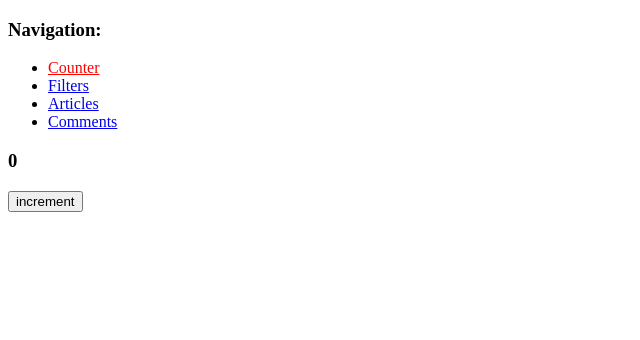
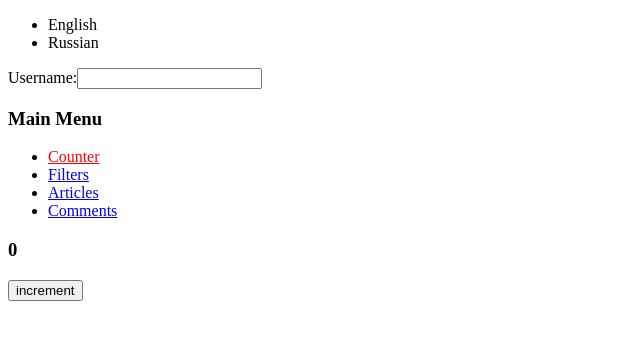
Before and after one commit to YemetsArtem/react-project, a React (Create React App) app: page /counter in a window 1280 px wide. Shown: the top 340 px of the page, without its empty margins (0-640 px from the left). Built offline with nearby package versions, Linux system fonts and the light colour scheme.

Commit message:
and context and languages selector

```diff
--- a/src/App.js
+++ b/src/App.js
@@ -1,53 +1,50 @@
 import React, { Component } from 'react'
-import { Route, NavLink, Switch, Redirect } from 'react-router-dom'
+import { Route, Switch, Redirect } from 'react-router-dom'
 import Filters from './components/Filters'
+import UserForm from './components/user-form'
 import ArticlesPage from './components/Routes/ArticlesPage'
 import CommentsPage from './components/Routes/CommentsPage'
 import Counter from './components/Counter'
+import Menu, { MenuItem } from './components/Menu'
+import { Provider as UserProvider } from './components/contexts/user'
+import LangProvider from './components/i18n/lang-provider'
 
 class App extends Component {
+  state = {
+    username: '',
+    language: 'en'
+  }
+
+  handlerUserChange = (username) => this.setState({ username })
+  changeLanguage = (language) => (ev) => this.setState({ language })
+
   render() {
     return (
-      <div>
-        <nav>
-          <h3>Navigation: </h3>
+      <LangProvider language={this.state.language}>
         <ul>
-            <li>
-              <NavLink to="/counter" activeStyle={{ color: 'red' }}>
-                Counter
-              </NavLink>
-            </li>
-            <li>
-              <NavLink to="/filters" activeStyle={{ color: 'red' }}>
-                Filters
-              </NavLink>
-            </li>
-            <li>
-              <NavLink to="/articles" activeStyle={{ color: 'red' }}>
-                Articles
-              </NavLink>
-            </li>
-            <li>
-              <NavLink to="/comments" activeStyle={{ color: 'red' }}>
-                Comments
-              </NavLink>
-            </li>
+          <li onClick={this.changeLanguage('en')}>English</li>
+          <li onClick={this.changeLanguage('ru')}>Russian</li>
         </ul>
-        </nav>
+        <UserForm value={this.state.username} onChange={this.handlerUserChange} />
+        <UserProvider value={this.state.username}>
+          <Menu>
+            <MenuItem path="/counter">Counter</MenuItem>
+            <MenuItem path="/filters">Filters</MenuItem>
+            <MenuItem path="/articles">Articles</MenuItem>
+            <MenuItem path="/comments">Comments</MenuItem>
+          </Menu>
           <Switch>
             <Redirect from="/" to="/articles" exact />
             <Route path="/counter" component={Counter} exact />
             <Route path="/filters" component={Filters} />
-          <Route
-            path="/articles/new"
-            render={() => <h1>New Article Page</h1>}
-          />
+            <Route path="/articles/new" render={() => <h1>New Article Page</h1>} />
             <Route path="/articles" component={ArticlesPage} />
             <Route path="/comments" component={CommentsPage} />
             <Route path="/error" render={() => <h1>Error Page</h1>} />
             <Route path="*" render={() => <h1>Not Found Page</h1>} />
           </Switch>
-      </div>
+        </UserProvider>
+      </LangProvider>
     )
   }
 }
--- a/src/components/Article/index.js
+++ b/src/components/Article/index.js
@@ -25,19 +25,15 @@ class Article extends PureComponent {
     if (!this.props.article) return null
 
     return (
-      <article className="article">
+      <div className="article">
         <header className="article-title">
           <h3>{this.props.article.title}</h3>
           <button onClick={this.handleDelete}>delete</button>
         </header>
-        <CSSTransition
-          transitionName="article"
-          transitionEnterTimeout={500}
-          transitionLeaveTimeout={300}
-        >
+        <CSSTransition transitionName="article" transitionEnterTimeout={500} transitionLeaveTimeout={300}>
           {this.body}
         </CSSTransition>
-      </article>
+      </div>
     )
   }
 
--- a/src/components/ArticleList/index.js
+++ b/src/components/ArticleList/index.js
@@ -38,7 +38,8 @@ class ArticleList extends Component {
 export default connect(
   (state) => ({
     articles: filtratedArticles(state),
-    loading: articlesLoadingSelector(state)
+    loading: articlesLoadingSelector(state),
+    router: state.router
   }),
   { fetchData: loadAllArticles }
 )(ArticleList)
--- a/src/components/CommentList/index.js
+++ b/src/components/CommentList/index.js
@@ -7,6 +7,7 @@ import Comment from '../Comment'
 import CommentForm from '../CommentForm'
 import toggleOpen from '../../decorators/toggleOpen'
 import Loader from '../common/loader'
+import { Consumer as UserConsumer } from '../contexts/user'
 import './style.css'
 
 class CommentList extends Component {
@@ -18,12 +19,7 @@ class CommentList extends Component {
 
   componentDidUpdate(oldProps) {
     const { isOpen, article, loadArticleComments } = this.props
-    if (
-      isOpen &&
-      !oldProps.isOpen &&
-      !article.commentsLoading &&
-      !article.commentsLoaded
-    ) {
+    if (isOpen && !oldProps.isOpen && !article.commentsLoading && !article.commentsLoaded) {
       loadArticleComments(article.id)
     }
   }
@@ -32,11 +28,7 @@ class CommentList extends Component {
     return (
       <div className="comments">
         {this.header}
-        <CSSTransition
-          transitionName="comments"
-          transitionEnterTimeout={500}
-          transitionLeaveTimeout={300}
-        >
+        <CSSTransition transitionName="comments" transitionEnterTimeout={500} transitionLeaveTimeout={300}>
           {this.body}
         </CSSTransition>
       </div>
@@ -48,6 +40,7 @@ class CommentList extends Component {
     const text = isOpen ? 'hide comments' : 'show comments'
     const header = (
       <header>
+        <UserConsumer>{(user) => <h3>Username: {user}</h3>}</UserConsumer>
         <h4> Comment list: </h4>
         <button onClick={toggleOpenItem}>{text}</button>
       </header>
@@ -68,11 +61,7 @@ class CommentList extends Component {
 
     const body = (
       <div className="comment-body">
-        {comments.length !== 0 ? (
-          <ul> {this.getComments(comments)} </ul>
-        ) : (
-          <small> No comments yet </small>
-        )}
+        {comments.length !== 0 ? <ul> {this.getComments(comments)} </ul> : <small> No comments yet </small>}
         <CommentForm articleId={id} />
       </div>
     )
--- /dev/null
+++ b/src/components/Menu/MenuItem.js
@@ -0,0 +1,18 @@
+import React, { Component } from 'react'
+import { NavLink } from 'react-router-dom'
+
+export class MenuItem extends Component {
+  render() {
+    const { children, path } = this.props
+
+    return (
+      <li>
+        <NavLink to={path} activeStyle={{ color: 'red' }}>
+          {children}
+        </NavLink>
+      </li>
+    )
+  }
+}
+
+export default MenuItem
--- /dev/null
+++ b/src/components/Menu/index.js
@@ -0,0 +1,16 @@
+import React, { Component } from 'react'
+import MenuItem from './MenuItem'
+
+export class Menu extends Component {
+  render() {
+    return (
+      <nav>
+        <h3>Main Menu</h3>
+        <ul>{this.props.children}</ul>
+      </nav>
+    )
+  }
+}
+
+export { MenuItem }
+export default Menu
--- /dev/null
+++ b/src/components/contexts/user.js
@@ -0,0 +1,5 @@
+import { createContext } from 'react'
+
+const { Provider, Consumer } = createContext('placeholder username')
+
+export { Provider, Consumer }
--- /dev/null
+++ b/src/components/i18n/context.js
@@ -0,0 +1,4 @@
+import { createContext } from 'react'
+import dictionaries from '../../dictionaries'
+
+export const { Provider, Consumer } = createContext(dictionaries.en)
--- /dev/null
+++ b/src/components/i18n/lang-provider.js
@@ -0,0 +1,16 @@
+import React, { Component } from 'react'
+import PropTypes from 'prop-types'
+import dictionaries from '../../dictionaries'
+import { Provider } from './context'
+
+class LangProvider extends Component {
+  static propTypes = {
+    language: PropTypes.string
+  }
+
+  render() {
+    return <Provider value={dictionaries[this.props.language]}>{this.props.children}</Provider>
+  }
+}
+
+export default LangProvider
--- /dev/null
+++ b/src/components/user-form.js
@@ -0,0 +1,18 @@
+import React, { Component } from 'react'
+
+class UserForm extends Component {
+  render() {
+    return (
+      <div>
+        Username:
+        <input value={this.props.value} onChange={this.handleUserChange} />
+      </div>
+    )
+  }
+
+  handleUserChange = (ev) => {
+    this.props.onChange(ev.target.value)
+  }
+}
+
+export default UserForm
--- /dev/null
+++ b/src/dictionaries.js
@@ -0,0 +1,21 @@
+export const en = {
+  'delete me': 'delete me',
+  'show comments': 'show comments',
+  'hide comments': 'hide comments',
+  'No comments yet': 'No comments yet',
+  Loading: 'Loading',
+  close: 'close',
+  open: 'open'
+}
+
+export const ru = {
+  'delete me': 'удалить статью',
+  'show comments': 'показать комментарии',
+  'hide comments': 'спрятать комментарии',
+  Loading: 'Загрузка',
+  'No comments yet': 'Пока нет комментариев',
+  close: 'закрыть',
+  open: 'открыть'
+}
+
+export default { ru, en }
```
Also changed, not shown: src/components/i18n/index.js (added, +11 -0 lines), 1 other file (tests, documents, lock files or other folders). Lines whose indentation alone changed are shown as unchanged.
